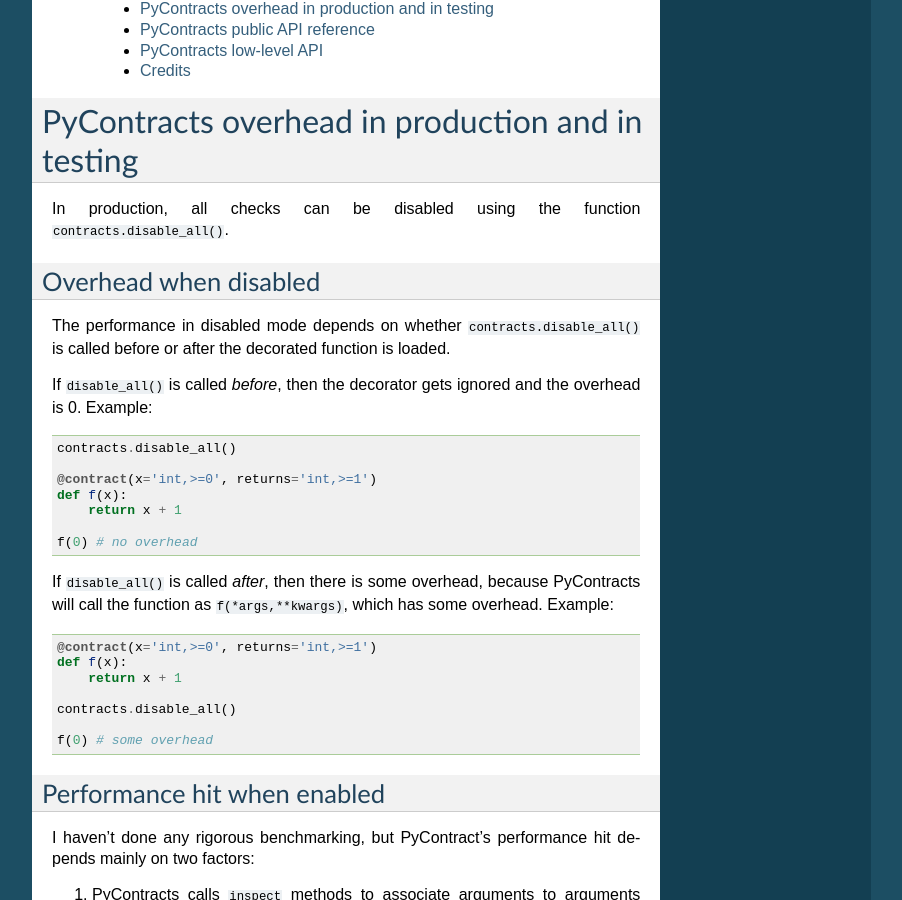
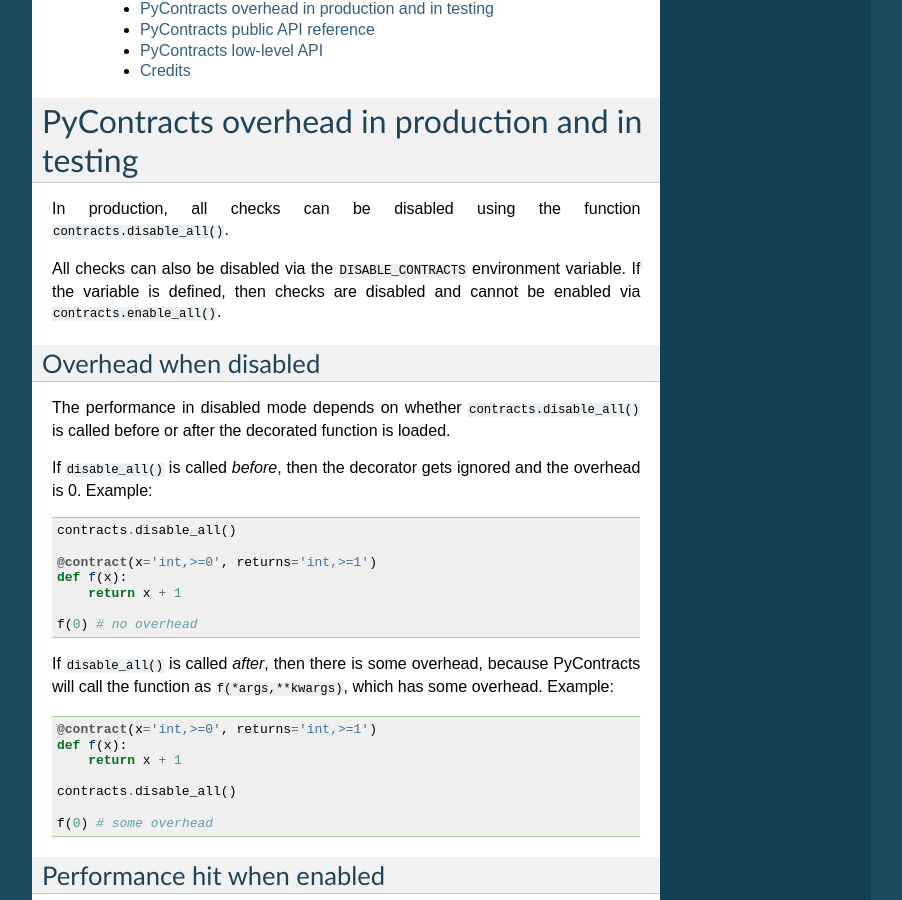
Before and after one commit to AndreaCensi/contracts, a Sphinx documentation site: the page built from docs/source/overhead.rst, in a window 1280 px wide and 900 px high, scrolled down 319 px. Shown: the whole window, without its empty margins (198-1100 px from the left). Built offline with Sphinx 7.4.7, drawn with Linux system fonts in a browser that asks for light colours; formulas are drawn with MathJax 3.

Commit message:
Add DISABLE_CONTRACTS env variable to docs.

```diff
--- a/docs/source/overhead.rst
+++ b/docs/source/overhead.rst
@@ -8,6 +8,8 @@
 -------------------------------------------------
 
 In production, all checks can be disabled using the function ``contracts.disable_all()``.
+
+All checks can also be disabled via the ``DISABLE_CONTRACTS`` environment variable. If the variable is defined, then checks are disabled and cannot be enabled via ``contracts.enable_all()``.
 
 Overhead when disabled
 ^^^^^^^^^^^^^^^^^^^^^^
```
